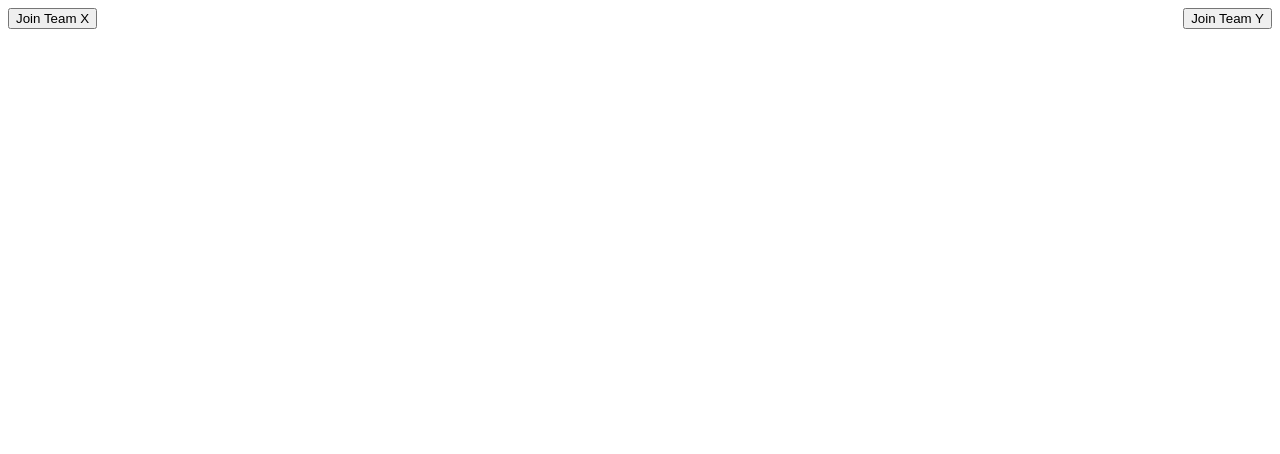
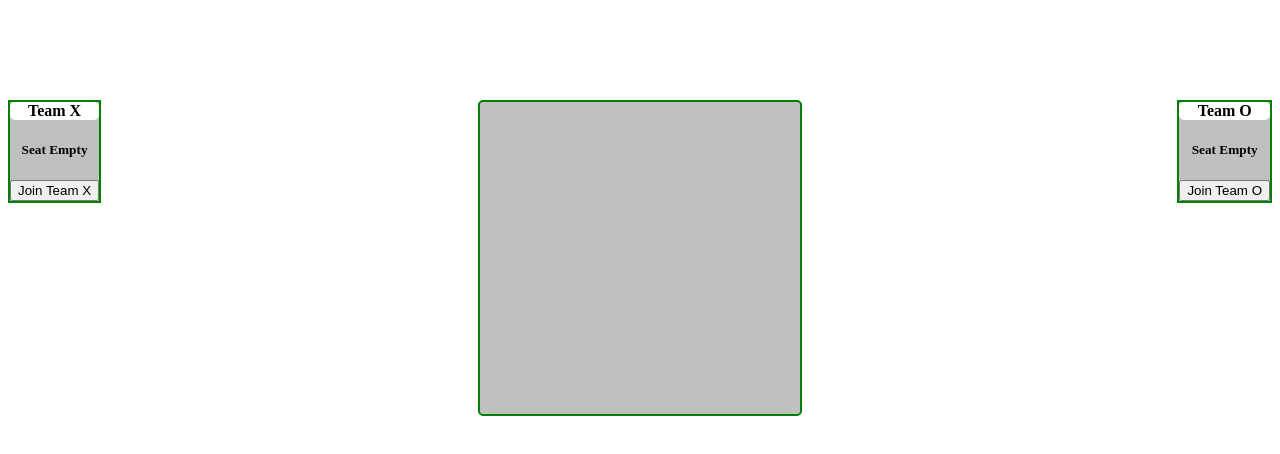
Before and after one commit to fullstackers/socket.io-events-tic-tac-toe, a website: page public/index.html in a window 1280 px wide. Drawn offline with nearby package versions, Linux system fonts and the light colour scheme; no server answers.

Commit message:
Styling client

```diff
--- a/public/css/main.css
+++ b/public/css/main.css
@@ -1,3 +1,16 @@
+.team {
+    background-color: silver;
+    border: 2px solid green;
+    padding: 0;
+    text-align: center;
+}
+
+.team h4 {
+    background-color: white;
+    border-radius: 5px;
+    margin: 0;
+}
+
 .teamX {
     float: left;
 }
@@ -6,19 +19,25 @@
     float: right;
 }
 
-.game-board {
+#game-board {
+    border: 2px solid green;
+    border-radius: 5px;
     background-color: silver;
-    margin: auto;
+    margin: 100px auto 0;
+    width: 320px;
 }
 
 .tile {
+    display: inline-block;
     font-size: 32px;
     font-weight: bold;
     height: 100px;
     width: 100px;
 }
 
-.event-log {
+#event-log {
+    list-style-type: none;
     margin: auto;
+    padding: 10px;
     width: 300px;
 }
--- a/public/index.html
+++ b/public/index.html
@@ -7,11 +7,15 @@
         <link rel="stylesheet" type="text/css" href="/css/main.css" />
     </head>
     <body>
-     <div class="teamX">
-         <button>Join Team X</button>
+        <div class="team teamX">
+            <h4>Team X</h4>
+            <h5 class="player">Seat Empty</h5>
+            <button class="join">Join Team X</button>
         </div>
-     <div class="teamY">
-         <button>Join Team Y</button>
+        <div class="team teamY">
+            <h4>Team O</h4>
+            <h5 class="player">Seat Empty</h5>
+            <button class="join">Join Team O</button>
         </div>
         <div id="game-board">
             <div class="tile top-left"></div>
```
Lines whose indentation alone changed are shown as unchanged.
